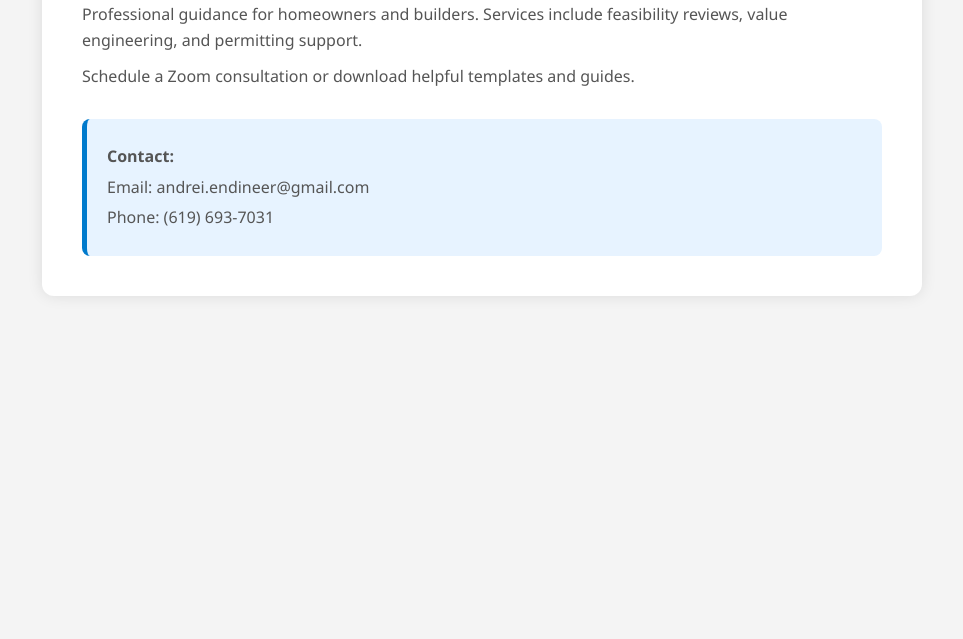
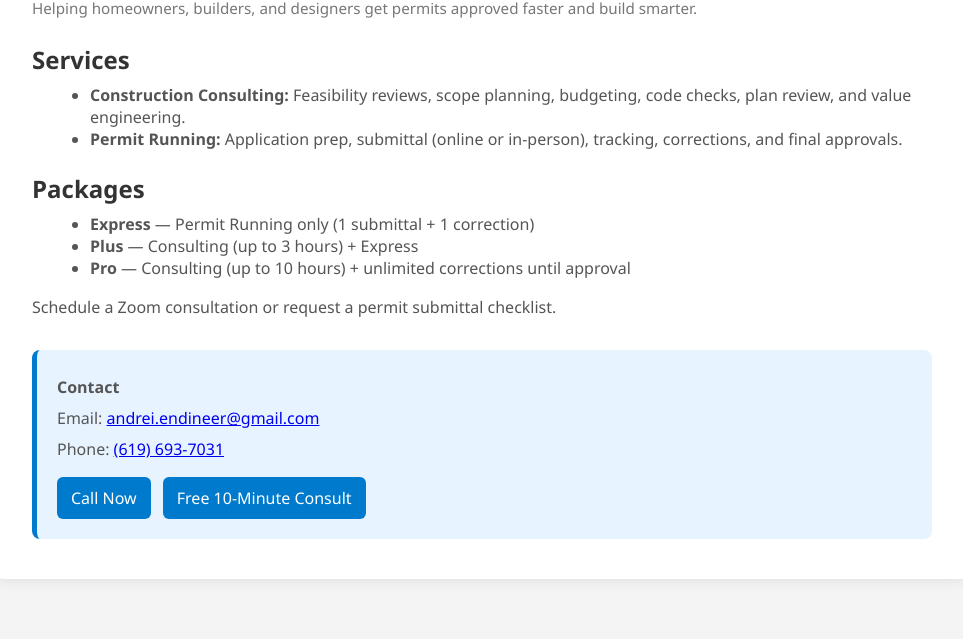
Before and after one commit to andymclink/andymclink.github.io, a plain HTML site: page index.html in a window 1280 px wide. Shown: the part 210-849 px from the top of the page, without its empty margins (158-1121 px from the left). Before the commit the page ends 800 px from the top, so only its background shows below. Drawn offline with Linux system fonts and the light colour scheme.

Commit message:
Update index.html

```diff
--- a/index.html
+++ b/index.html
@@ -1,10 +1,9 @@
-
 <!DOCTYPE html>
 <html lang="en">
 <head>
   <meta charset="UTF-8" />
   <meta name="viewport" content="width=device-width, initial-scale=1.0" />
-  <title>Andrei Construction Consulting</title>
+  <title>Andrei Construction Consulting & Permit Services</title>
   <style>
     body {
       font-family: 'Segoe UI', Tahoma, Geneva, Verdana, sans-serif;
@@ -20,7 +19,7 @@
       background: #ffffff;
       padding: 40px;
       margin: 60px auto;
-      max-width: 800px;
+      max-width: 900px;
       box-shadow: 0 0 15px rgba(0,0,0,0.1);
       border-radius: 12px;
     }
@@ -38,32 +37,26 @@
       border-radius: 4px;
       cursor: pointer;
     }
-    .lang-toggle button:hover {
-      background: #005f99;
+    .lang-toggle button:hover { background: #005f99; }
+    .content { display: none; }
+    h1 { color: #333333; margin-bottom: 8px; }
+    h2 { color: #333333; margin-top: 22px; margin-bottom: 8px; }
+    p { color: #555555; line-height: 1.6; margin: 10px 0; }
+    ul { margin: 8px 0 16px 18px; color: #555; }
+    .contact {
+      margin-top: 30px; padding: 20px; background: #e7f3ff;
+      border-left: 5px solid #007acc; border-radius: 8px;
     }
-    .content {
-      display: none;
+    .contact p { margin: 5px 0; }
+    .cta {
+      margin-top: 10px; display: inline-block; text-decoration: none;
+      background:#007acc; color:#fff; padding:10px 14px; border-radius:6px;
     }
-    h1 {
-      color: #333333;
-      margin-bottom: 16px;
-    }
-    p {
-      color: #555555;
-      line-height: 1.6;
-      margin: 10px 0;
-    }
-    .contact {
-      margin-top: 30px;
-      padding: 20px;
-      background: #e7f3ff;
-      border-left: 5px solid #007acc;
-      border-radius: 8px;
-    }
-    .contact p {
-      margin: 5px 0;
-    }
+    .cta + .cta { margin-left: 8px; }
+    .muted { color:#777; font-size: 0.95rem; }
   </style>
+  <meta name="telephone" content="+16196937031">
+  <meta name="email" content="andrei.endineer@gmail.com">
 </head>
 <body>
   <div class="container">
@@ -72,35 +65,77 @@
       <button onclick="toggleLang('ru')">Русский</button>
     </div>
 
+    <!-- ENGLISH -->
     <div class="content en">
-      <h1>Construction Consulting Services</h1>
-      <p>Professional guidance for homeowners and builders. Services include feasibility reviews, value engineering, and permitting support.</p>
-      <p>Schedule a Zoom consultation or download helpful templates and guides.</p>
+      <h1>Construction Consulting & Permit Services</h1>
+      <p class="muted">Helping homeowners, builders, and designers get permits approved faster and build smarter.</p>
+
+      <h2>Services</h2>
+      <ul>
+        <li><strong>Construction Consulting:</strong> Feasibility reviews, scope planning, budgeting, code checks, plan review, and value engineering.</li>
+        <li><strong>Permit Running:</strong> Application prep, submittal (online or in-person), tracking, corrections, and final approvals.</li>
+      </ul>
+
+      <h2>Packages</h2>
+      <ul>
+        <li><strong>Express</strong> — Permit Running only (1 submittal + 1 correction)</li>
+        <li><strong>Plus</strong> — Consulting (up to 3 hours) + Express</li>
+        <li><strong>Pro</strong> — Consulting (up to 10 hours) + unlimited corrections until approval</li>
+      </ul>
+
+      <p>Schedule a Zoom consultation or request a permit submittal checklist.</p>
+
       <div class="contact">
-        <p><strong>Contact:</strong></p>
-        <p>Email: andrei.endineer@gmail.com</p>
-        <p>Phone: (619) 693-7031</p>
+        <p><strong>Contact</strong></p>
+        <p>Email: <a href="mailto:andrei.endineer@gmail.com">andrei.endineer@gmail.com</a></p>
+        <p>Phone: <a href="tel:+16196937031">(619) 693-7031</a></p>
+        <a class="cta" href="tel:+16196937031">Call Now</a>
+        <a class="cta" href="mailto:andrei.endineer@gmail.com?subject=Free%2010-Minute%20Consultation%20Request&body=Hello%20Andrei,%0A%0AI%20would%20like%20to%20book%20a%20free%2010-minute%20consultation.%20Please%20let%20me%20know%20your%20availability.%0A%0AThank%20you.">
+          Free 10-Minute Consult
+        </a>
       </div>
     </div>
 
+    <!-- RUSSIAN -->
     <div class="content ru">
-      <h1>Консультации по строительству</h1>
-      <p>Профессиональная помощь для домовладельцев и строителей: оценка осуществимости, оптимизация затрат, поддержка по разрешениям.</p>
-      <p>Запишитесь на Zoom-консультацию или скачайте полезные шаблоны и руководства.</p>
+      <h1>Консультации по строительству и оформление разрешений</h1>
+      <p class="muted">Помогаем быстрее получить разрешения и оптимизировать проект перед строительством.</p>
+
+      <h2>Услуги</h2>
+      <ul>
+        <li><strong>Консультации по строительству:</strong> Анализ возможности, планирование объёма работ, бюджет, проверка норм, анализ чертежей и оптимизация.</li>
+        <li><strong>Оформление разрешений (Permit Running):</strong> Подготовка, подача (онлайн/лично), отслеживание, исправления, итоговое одобрение.</li>
+      </ul>
+
+      <h2>Пакеты</h2>
+      <ul>
+        <li><strong>Express</strong> — Только оформление разрешения (1 подача + 1 исправление)</li>
+        <li><strong>Plus</strong> — Консультация (до 3 часов) + пакет Express</li>
+        <li><strong>Pro</strong> — Консультация (до 10 часов) + неограниченные исправления до утверждения</li>
+      </ul>
+
+      <p>Запишитесь на Zoom-консультацию или запросите чек-лист для подачи в городской отдел.</p>
+
       <div class="contact">
-        <p><strong>Контакты:</strong></p>
-        <p>Email: andrei.endineer@gmail.com</p>
-        <p>Телефон: (619) 693-7031</p>
+        <p><strong>Контакты</strong></p>
+        <p>Email: <a href="mailto:andrei.endineer@gmail.com">andrei.endineer@gmail.com</a></p>
+        <p>Телефон: <a href="tel:+16196937031">(619) 693-7031</a></p>
+        <a class="cta" href="tel:+16196937031">Позвонить</a>
+        <a class="cta" href="mailto:andrei.endineer@gmail.com?subject=%D0%97%D0%B0%D0%BF%D0%B8%D1%81%D1%8C%20%D0%BD%D0%B0%20%D0%B1%D0%B5%D1%81%D0%BF%D0%BB%D0%B0%D1%82%D0%BD%D1%83%D1%8E%2010-%D0%BC%D0%B8%D0%BD%D1%83%D1%82%D0%BD%D1%83%D1%8E%20%D0%BA%D0%BE%D0%BD%D1%81%D1%83%D0%BB%D1%8C%D1%82%D0%B0%D1%86%D0%B8%D1%8E&body=%D0%97%D0%B4%D1%80%D0%B0%D0%B2%D1%81%D1%82%D0%B2%D1%83%D0%B9%D1%82%D0%B5%2C%20%D0%90%D0%BD%D0%B4%D1%80%D0%B5%D0%B9!%0A%0A%D0%A5%D0%BE%D1%82%D0%B5%D0%BB(%D0%B0)%20%D0%B7%D0%B0%D0%BF%D0%B8%D1%81%D0%B0%D1%82%D1%8C%D1%81%D1%8F%20%D0%BD%D0%B0%20%D0%B1%D0%B5%D1%81%D0%BF%D0%BB%D0%B0%D1%82%D0%BD%D1%83%D1%8E%2010-%D0%BC%D0%B8%D0%BD%D1%83%D1%82%D0%BD%D1%83%D1%8E%20%D0%BA%D0%BE%D0%BD%D1%81%D1%83%D0%BB%D1%8C%D1%82%D0%B0%D1%86%D0%B8%D1%8E.%20%D0%A1%D0%BA%D0%B0%D0%B6%D0%B8%D1%82%D0%B5%2C%20%D0%BF%D0%BE%D0%B6%D0%B0%D0%BB%D1%83%D0%B9%D1%81%D1%82%D0%B0%2C%20%D0%BA%D0%BE%D0%B3%D0%B4%D0%B0%20%D0%B2%D0%B0%D0%BC%20%D1%83%D0%B4%D0%BE%D0%B1%D0%BD%D0%BE.%0A%0A%D0%A1%20%D1%83%D0%B2%D0%B0%D0%B6%D0%B5%D0%BD%D0%B8%D0%B5%D0%BC.">
+          Бесплатная 10-минутная консультация
+        </a>
       </div>
     </div>
   </div>
 
   <script>
     function toggleLang(lang) {
-      document.querySelector('.en').style.display = lang === 'en' ? 'block' : 'none';
-      document.querySelector('.ru').style.display = lang === 'ru' ? 'block' : 'none';
+      document.querySelector('.en').style.display = (lang === 'en') ? 'block' : 'none';
+      document.querySelector('.ru').style.display = (lang === 'ru') ? 'block' : 'none';
+      localStorage.setItem('lang', lang);
     }
-    toggleLang('en');
+    const saved = localStorage.getItem('lang') || 'en';
+    toggleLang(saved);
   </script>
 </body>
 </html>
```
